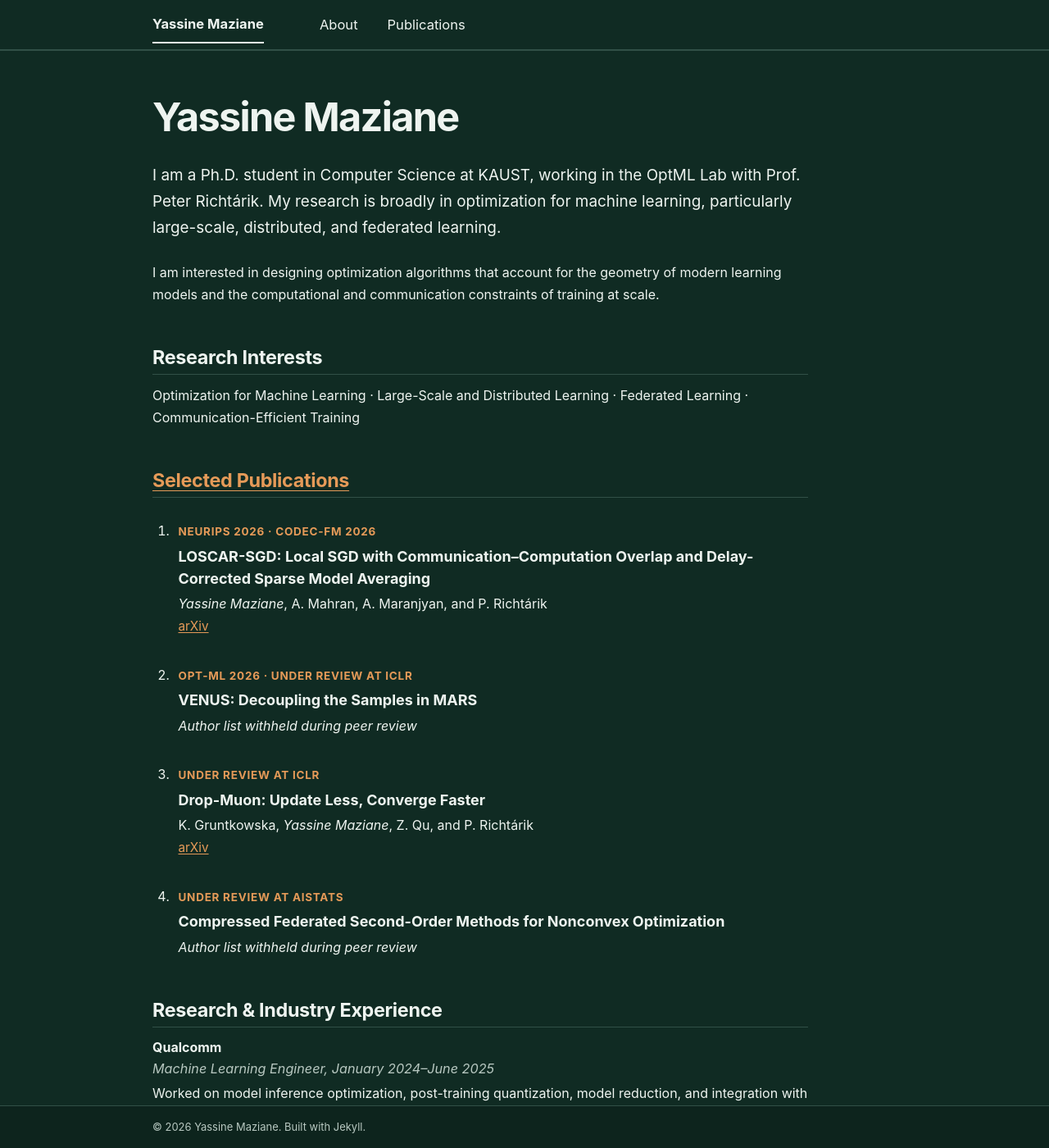
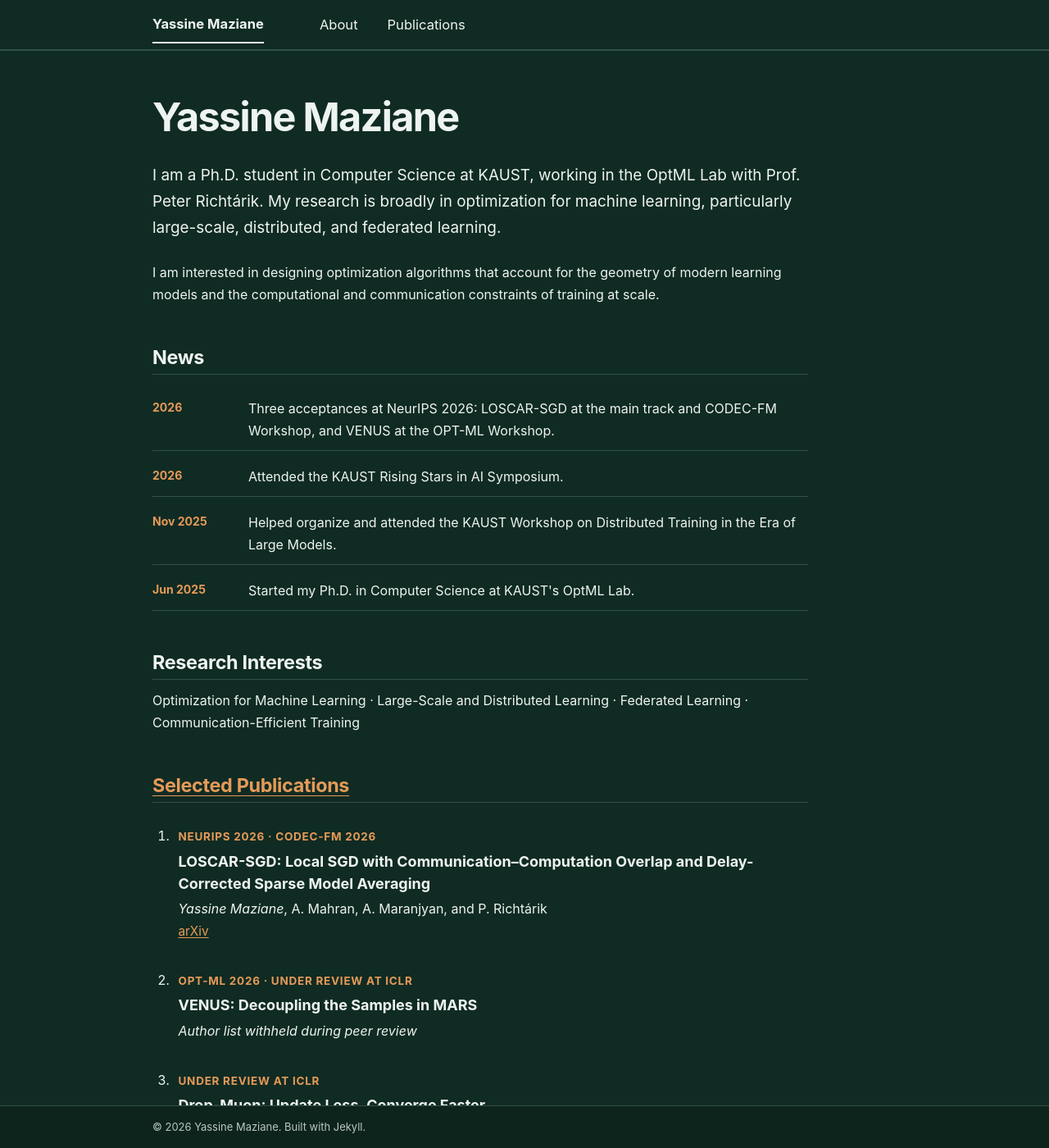
Before and after one commit to yass43/MyPage, a Jekyll site: the page built from _pages/about.md, in a window 1280 px wide and 1400 px high. Shown: the whole window at 82% size. Built offline with Jekyll 4.4.1, drawn with Linux system fonts in a browser that asks for light colours; a style sheet for code colours, icons or effects is not loaded.

Commit message:
Adding news section

```diff
--- a/_pages/about.md
+++ b/_pages/about.md
@@ -11,6 +11,15 @@ redirect_from:
 <p class="intro">I am a Ph.D. student in Computer Science at KAUST, working in the OptML Lab with Prof. Peter Richtárik. My research is broadly in optimization for machine learning, particularly large-scale, distributed, and federated learning.</p>
 
 I am interested in designing optimization algorithms that account for the geometry of modern learning models and the computational and communication constraints of training at scale.
+
+## News
+
+<ul class="news-list">
+  <li><span>2026</span><p>Three acceptances at NeurIPS 2026: LOSCAR-SGD at the main track and CODEC-FM Workshop, and VENUS at the OPT-ML Workshop.</p></li>
+  <li><span>2026</span><p>Attended the KAUST Rising Stars in AI Symposium.</p></li>
+  <li><span>Nov 2025</span><p>Helped organize and attended the KAUST Workshop on Distributed Training in the Era of Large Models.</p></li>
+  <li><span>Jun 2025</span><p>Started my Ph.D. in Computer Science at KAUST's OptML Lab.</p></li>
+</ul>
 
 ## Research Interests
 
--- a/_sass/layout/_custom.scss
+++ b/_sass/layout/_custom.scss
@@ -96,6 +96,30 @@ body {
   font-size: 1.05rem !important;
 }
 
+.news-list {
+  margin: 1rem 0 0;
+  padding: 0;
+  list-style: none;
+}
+
+.news-list li {
+  display: grid;
+  grid-template-columns: 5.5rem minmax(0, 1fr);
+  gap: 1rem;
+  padding: 0.55rem 0;
+  border-bottom: 1px solid var(--global-border-color);
+}
+
+.news-list span {
+  color: var(--global-link-color);
+  font-size: 0.78rem;
+  font-weight: 700;
+}
+
+.news-list p {
+  margin: 0;
+}
+
 .simple-publications {
   margin: 1.5rem 0 0;
   padding-left: 1.4rem;
@@ -185,4 +209,9 @@ body {
   .page__title {
     font-size: 2rem;
   }
+
+  .news-list li {
+    grid-template-columns: 1fr;
+    gap: 0.15rem;
+  }
 }
```
